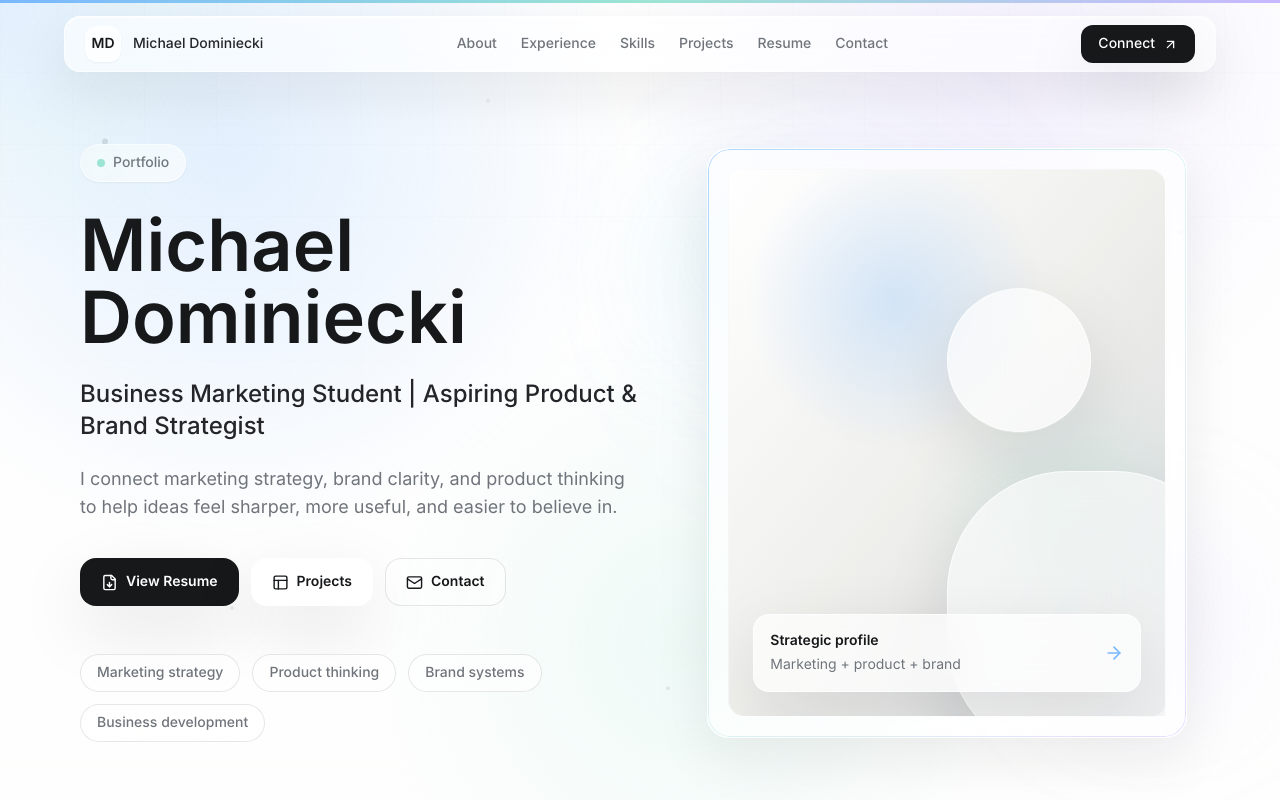
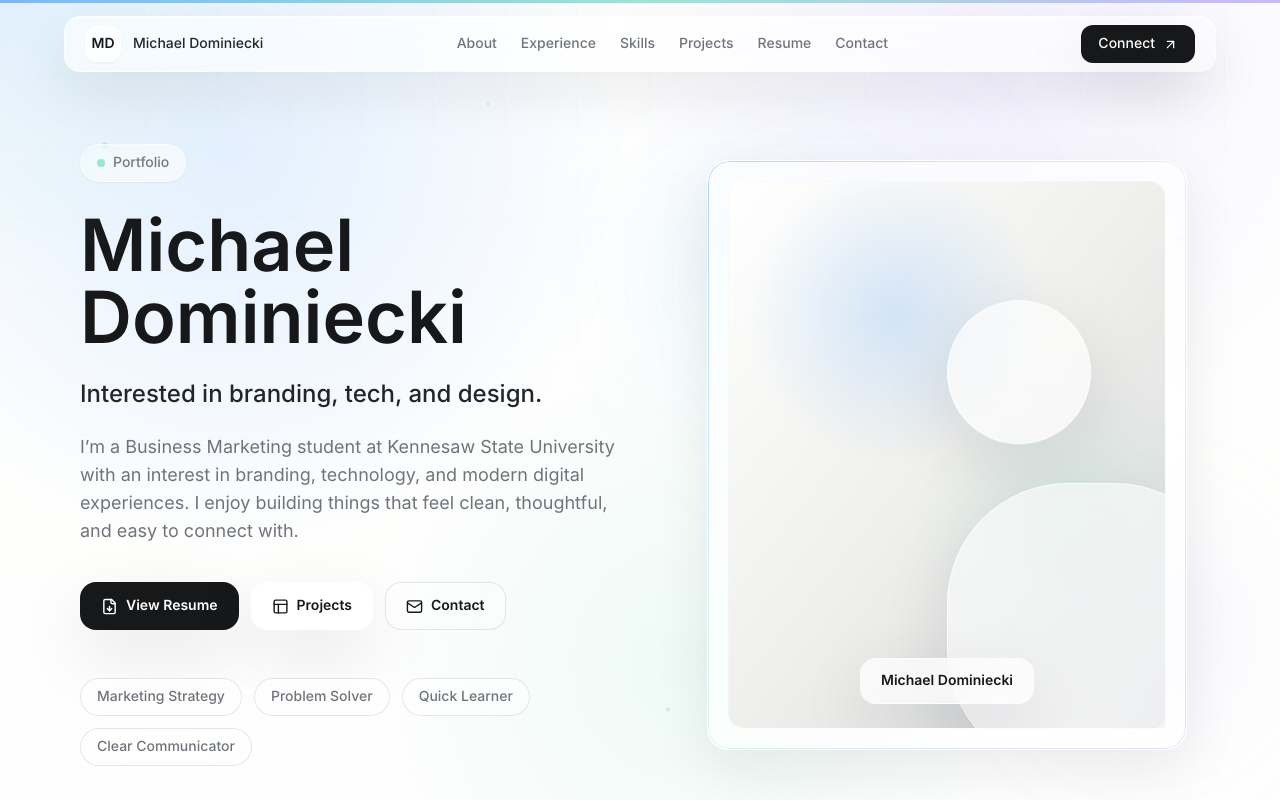
Before and after one commit to mdominiecki/michael-dominiecki-portfolio, a Next.js app: page / in a window 1280 px wide. Shown: the top 800 px of the page. Built offline with nearby package versions, Linux system fonts and the light colour scheme.

Commit message:
Update hero introduction

```diff
--- a/components/hero-section.tsx
+++ b/components/hero-section.tsx
@@ -1,7 +1,7 @@
 "use client";
 
 import { motion } from "framer-motion";
-import { ArrowRight, FileDown, Mail, PanelsTopLeft } from "lucide-react";
+import { FileDown, Mail, PanelsTopLeft } from "lucide-react";
 import { profileHighlights } from "@/data/portfolio";
 import { OrbitField } from "@/components/ui/orbit-field";
 import { PremiumButton } from "@/components/ui/premium-button";
@@ -45,7 +45,7 @@ export function HeroSection() {
             animate={{ opacity: 1, y: 0 }}
             transition={{ duration: 0.8, delay: 0.16, ease: [0.16, 1, 0.3, 1] }}
           >
-            Business Marketing Student | Aspiring Product & Brand Strategist
+            Interested in branding, tech, and design.
           </motion.p>
 
           <motion.p
@@ -54,8 +54,9 @@ export function HeroSection() {
             animate={{ opacity: 1, y: 0 }}
             transition={{ duration: 0.8, delay: 0.24, ease: [0.16, 1, 0.3, 1] }}
           >
-            I connect marketing strategy, brand clarity, and product thinking to help ideas feel
-            sharper, more useful, and easier to believe in.
+            I’m a Business Marketing student at Kennesaw State University with an interest in
+            branding, technology, and modern digital experiences. I enjoy building things that feel
+            clean, thoughtful, and easy to connect with.
           </motion.p>
 
           <motion.div
@@ -121,14 +122,10 @@ export function HeroSection() {
                 animate={{ y: [0, 7, 0] }}
                 transition={{ duration: 7, repeat: Infinity, ease: "easeInOut" }}
               />
-              <div className="absolute bottom-6 left-6 right-6 rounded-2xl border border-white/70 bg-white/70 p-4 shadow-premium backdrop-blur-xl">
-                <div className="flex items-center justify-between gap-4">
-                  <div>
-                    <p className="text-sm font-semibold text-graphite">Strategic profile</p>
-                    <p className="mt-1 text-sm text-muted">Marketing + product + brand</p>
-                  </div>
-                  <ArrowRight className="text-electric" size={20} aria-hidden="true" />
-                </div>
+              <div className="absolute bottom-6 left-1/2 w-fit -translate-x-1/2 rounded-2xl border border-white/70 bg-white/70 px-5 py-3 shadow-premium backdrop-blur-xl">
+                <p className="whitespace-nowrap text-sm font-semibold text-graphite">
+                  Michael Dominiecki
+                </p>
               </div>
             </div>
           </motion.div>
--- a/data/portfolio.ts
+++ b/data/portfolio.ts
@@ -26,10 +26,10 @@ export const navItems = [
 ];
 
 export const profileHighlights = [
-  "Marketing strategy",
-  "Product thinking",
-  "Brand systems",
-  "Business development"
+  "Marketing Strategy",
+  "Problem Solver",
+  "Quick Learner",
+  "Clear Communicator"
 ];
 
 export const experienceItems = [
```
